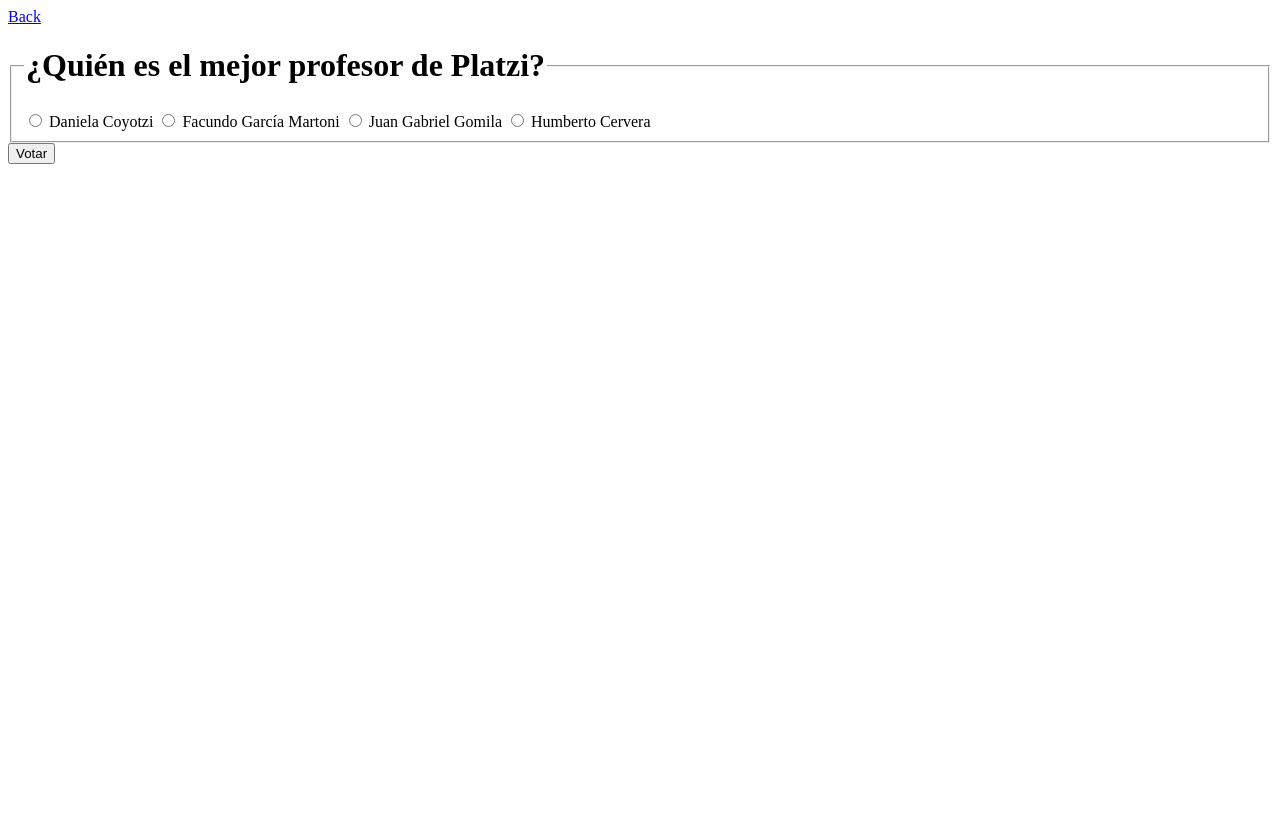
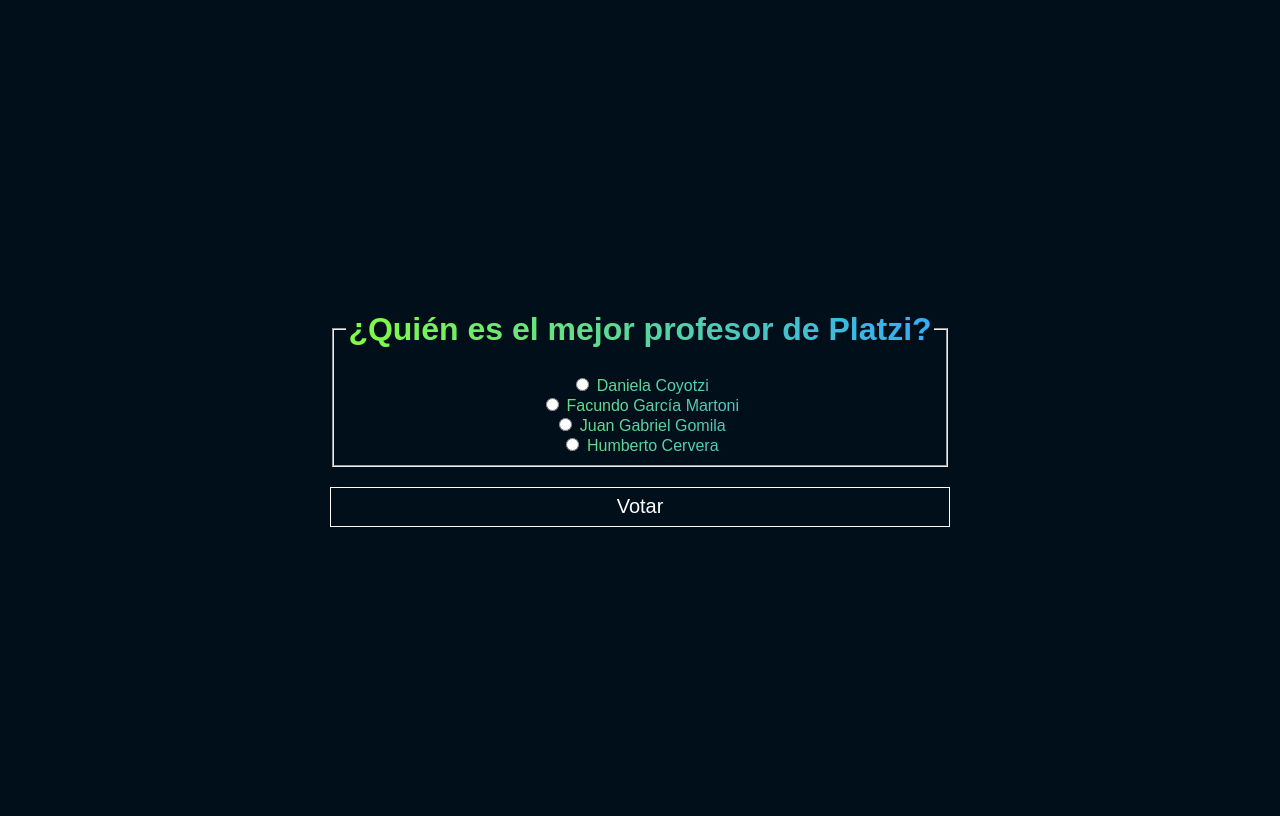
Before and after one commit to Atlantox/premios-platzi, a Django app: page /polls/1/ in a window 1280 px wide. Before the commit the page ends 164 px from the top, so only its background shows below. Run offline with Django 4.2, Linux system fonts and the light colour scheme; data comes from the database, SQL or seed files in the repository; both versions use the stored data as it was after the commit.

Commit message:
course finished

```diff
--- /dev/null
+++ b/premiosplatzi/polls/static/polls/detail.css
@@ -0,0 +1,35 @@
+body{
+    display:flex;
+    align-items: center;
+    justify-content: center;
+}
+
+form{
+    background: linear-gradient(
+        to right,
+        hsl(98,100%,62%),
+        hsl(204, 100%, 59%)
+    );
+
+    -webkit-background-clip: text;
+    -webkit-text-fill-color: transparent;
+    text-align: center;
+}
+
+fieldset{
+    display:flex;
+    align-items: center;
+    justify-content: center;
+    flex-direction: column;
+}
+
+button{
+    width:100%;
+    height:40px;
+    margin-top:20px;
+
+    -webkit-text-fill-color: white;
+    background: hsl(204, 100%, 5%);
+    border: 1px solid white;
+    font-size: 20px;
+}
--- /dev/null
+++ b/premiosplatzi/polls/static/polls/styles.css
@@ -0,0 +1,64 @@
+body{
+    display:flex;
+    align-items: center;
+    justify-content: center;
+    flex-direction: column;
+    height:100vh;
+    background: hsl(204, 100%, 5%);
+    font-family: Arial, Helvetica, sans-serif;
+}
+
+header{
+    display:flex;
+    align-items: center;
+    justify-content: center;
+    padding:50px;
+    padding-top:100px;
+    height:60px;
+    font-size: 72px;
+    color:#71632d;
+}
+
+ul{
+    display:flex;
+    align-items: center;
+    justify-content: center;
+    flex-direction: column;
+}
+
+header, ul{
+    background: linear-gradient(
+        to right,
+        hsl(98,100%,62%),
+        hsl(204, 100%, 59%)
+    );
+
+    -webkit-background-clip: text;
+    -webkit-text-fill-color: transparent;
+    text-align: center;
+}
+
+li{
+    display:flex;
+    align-items: center;
+    justify-content: center;
+    width:500px;
+    border: 1px solid white;
+    padding:50px;
+    margin-bottom:20px;
+    font-size: 28px;
+}
+
+a{
+    color:white;
+    text-decoration: none;
+}
+
+footer{
+    display:flex;
+    align-items: center;
+    justify-content: space-evenly;
+
+    width:100vw;
+    padding:50px 0px;
+}
--- a/premiosplatzi/polls/templates/polls/details.html
+++ b/premiosplatzi/polls/templates/polls/details.html
@@ -1,5 +1,16 @@
+<!DOCTYPE html>
+<html lang="en">
+<head>
+    {% load static %}
+    <meta charset="UTF-8">
+    <meta http-equiv="X-UA-Compatible" content="IE=edge">
+    <meta name="viewport" content="width=device-width, initial-scale=1.0">
+    <link rel="stylesheet" href="{% static 'polls/styles.css' %}">
+    <link rel="stylesheet" href="{% static 'polls/detail.css' %}">
+    <title>{{question}} Details</title>
+</head>
+<body>
     {% if question %}
-<a href="{% url 'polls:home' %}">Back</a>
 
     <form action="{% url 'polls:vote' question.id %}" method="POST">
         {% csrf_token %}
@@ -12,8 +23,11 @@
             {% endif %}
 
             {% for choice in question.choice_set.all  %}
+                <div>
                     <input type="radio" name="choice" id="choice-{{choice.id}}" value="{{choice.id}}">
                     <label for="choice-{{choice.id}}">{{choice.choice_text}}</label>
+                </div>
+
             {% endfor %}
 
         </fieldset>
@@ -23,3 +37,5 @@
     {% else %}
         <h1>Poll not found</h1>
     {% endif %}
+</body>
+</html>
```
Also changed, not shown: premiosplatzi/polls/admin.py (+12 -1 lines), premiosplatzi/polls/static/polls/reset.css (added, +48 -0 lines), premiosplatzi/polls/static/polls/results.css (added, +16 -0 lines), premiosplatzi/polls/templates/polls/index.html (+26 -3 lines), premiosplatzi/polls/templates/polls/results.html (+19 -5 lines), premiosplatzi/polls/static/polls/images/Diablo.webp (added), premiosplatzi/polls/static/styles.css (deleted), premiosplatzi/premiosplatzi.sqlite3. Lines whose indentation alone changed are shown as unchanged.
